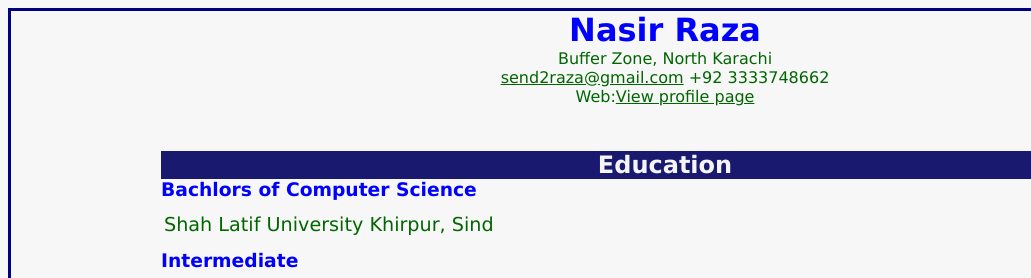
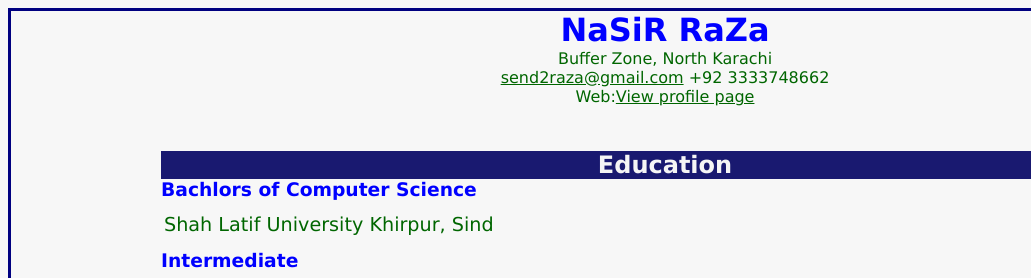
Before and after one commit to Nasir-Raza/My-Resume, a React app: page / in a window 1280 px wide. Shown: the top 278 px of the page, 0-1031 px from the left. Built offline with nearby package versions, Linux system fonts and the light colour scheme.

Commit message:
Changes in the code Name sytle changed

```diff
--- a/src/index.js
+++ b/src/index.js
@@ -14,7 +14,7 @@ function MyResume() {
       </div>
       <div>
         <ul>
-          <h1 className="pinfo">Nasir Raza</h1>
+          <h1 className="pinfo">NaSiR RaZa</h1>
           <li className="pinfo">Buffer Zone, North Karachi</li>
           <li className="pinfo">
             <u>send2raza@gmail.com</u> +92 3333748662
```
Also changed, not shown: build/404.html (deleted), build/asset-manifest.json, build/index.html, build/static/js/main.a095a265.js.LICENSE.txt (renamed from build/static/js/main.8d2bd763.js.LICENSE.txt), 4 other files.
